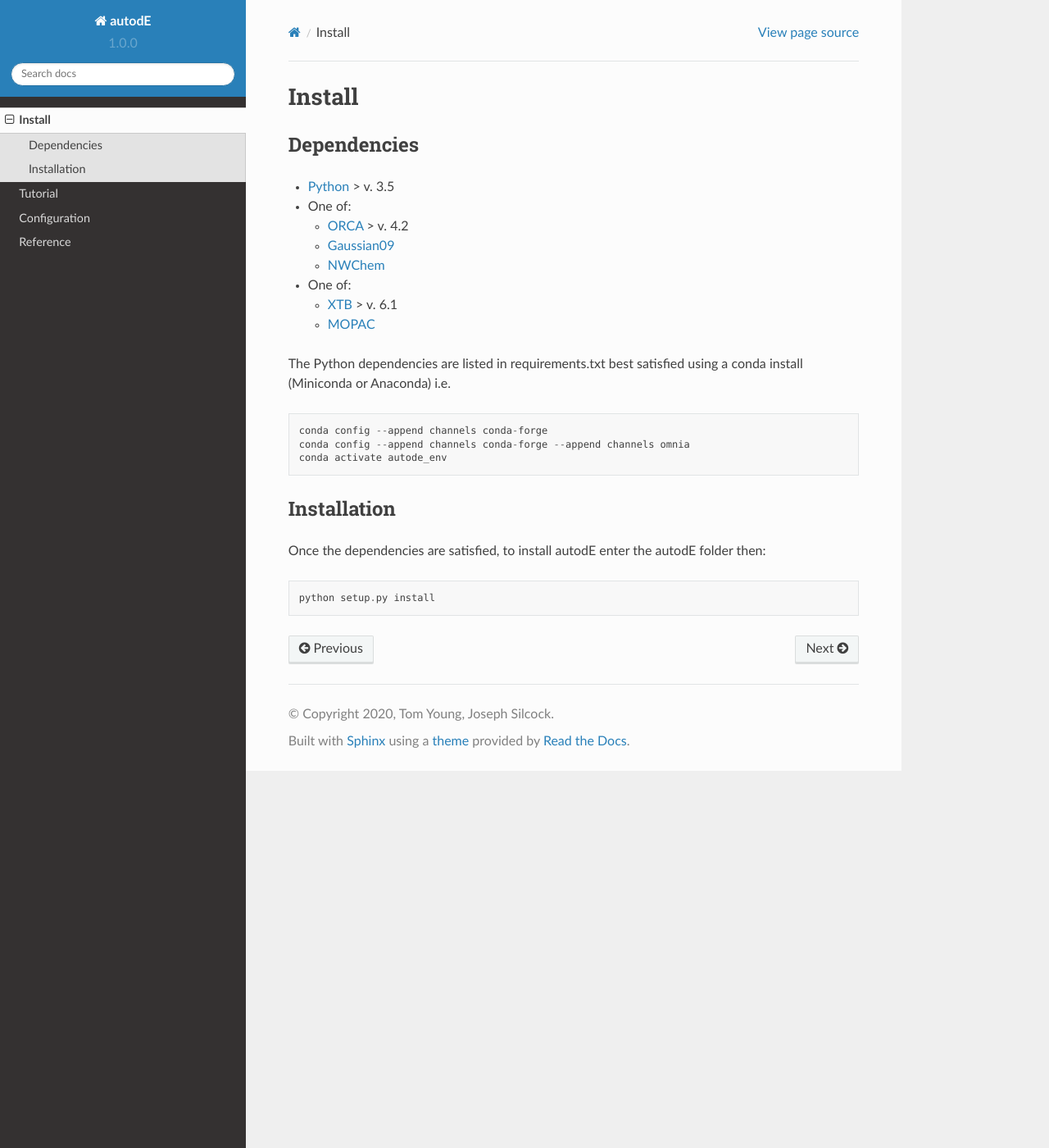
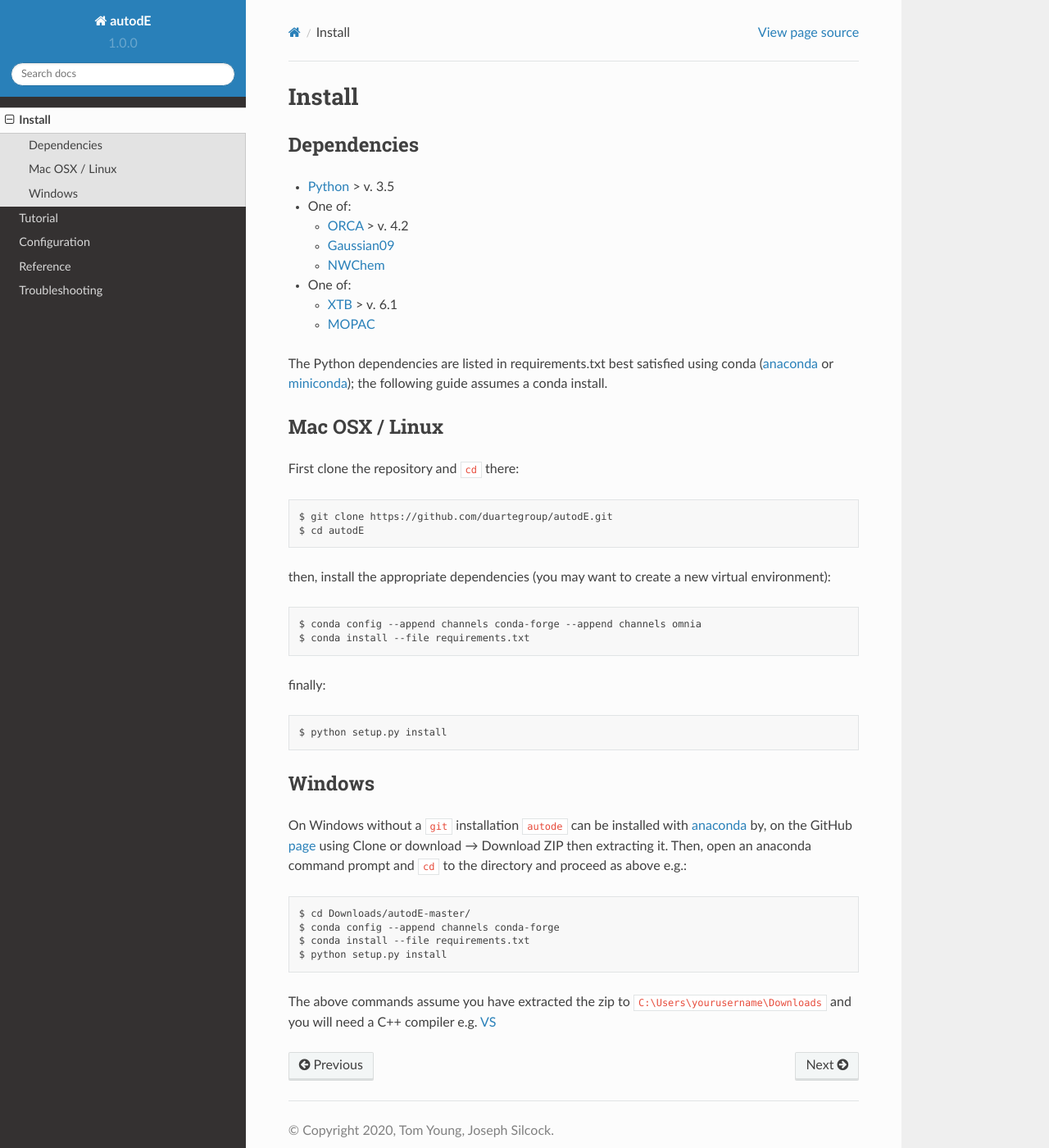
Before and after one commit to duartegroup/autodE, a Sphinx documentation site: the page built from doc/install.rst, in a window 1280 px wide and 1400 px high. Shown: the whole window at 82% size. Built offline with Sphinx 7.4.7 and the Read the Docs theme 2.0.0, drawn with Linux system fonts in a browser that asks for light colours.

Commit message:
Documentation

```diff
--- a/doc/index.rst
+++ b/doc/index.rst
@@ -23,6 +23,7 @@ Documentation
    tutorial
    config
    reference/index
+   troubleshooting
 
 Indices and tables
 ==================
--- a/doc/install.rst
+++ b/doc/install.rst
@@ -16,19 +16,40 @@ Dependencies
   * `MOPAC <http://openmopac.net/>`_
 
 
-The Python dependencies are listed in requirements.txt best satisfied using a conda install (Miniconda or Anaconda) i.e.
+The Python dependencies are listed in requirements.txt best satisfied using conda
+(`anaconda <https://www.anaconda.com/distribution>`_ or `miniconda <https://docs.conda.io/en/latest/miniconda.html>`_);
+the following guide assumes a conda install.
 
-.. code-block::
+Mac OSX / Linux
+---------------
 
-  conda config --append channels conda-forge
-  conda config --append channels conda-forge --append channels omnia
-  conda activate autode_env
+First clone the repository and ``cd`` there::
 
-Installation
-------------
+    $ git clone https://github.com/duartegroup/autodE.git
+    $ cd autodE
 
-Once the dependencies are satisfied, to install autodE enter the autodE folder then:
 
-.. code-block::
+then, install the appropriate dependencies (you may want to create a new virtual environment)::
 
-  python setup.py install
+    $ conda config --append channels conda-forge --append channels omnia
+    $ conda install --file requirements.txt
+
+finally::
+
+    $ python setup.py install
+
+
+Windows
+--------
+
+On Windows without a ``git`` installation ``autode`` can be installed with `anaconda <https://www.anaconda.com/distribution>`_
+by, on the GitHub `page <https://github.com/duartegroup/autode>`_ using Clone or download → Download ZIP then
+extracting it. Then, open an anaconda command prompt and ``cd`` to the directory and proceed as above e.g.::
+
+    $ cd Downloads/autodE-master/
+    $ conda config --append channels conda-forge
+    $ conda install --file requirements.txt
+    $ python setup.py install
+
+The above commands assume you have extracted the zip to ``C:\Users\yourusername\Downloads`` and you will need a C++
+compiler e.g. `VS <https://visualstudio.microsoft.com/vs/features/cplusplus/>`_
```
Also changed, not shown: doc/config.rst (+7 -9 lines), doc/troubleshooting.rst (added, +25 -0 lines), doc/tutorial.rst (+33 -16 lines), 2 other files.
